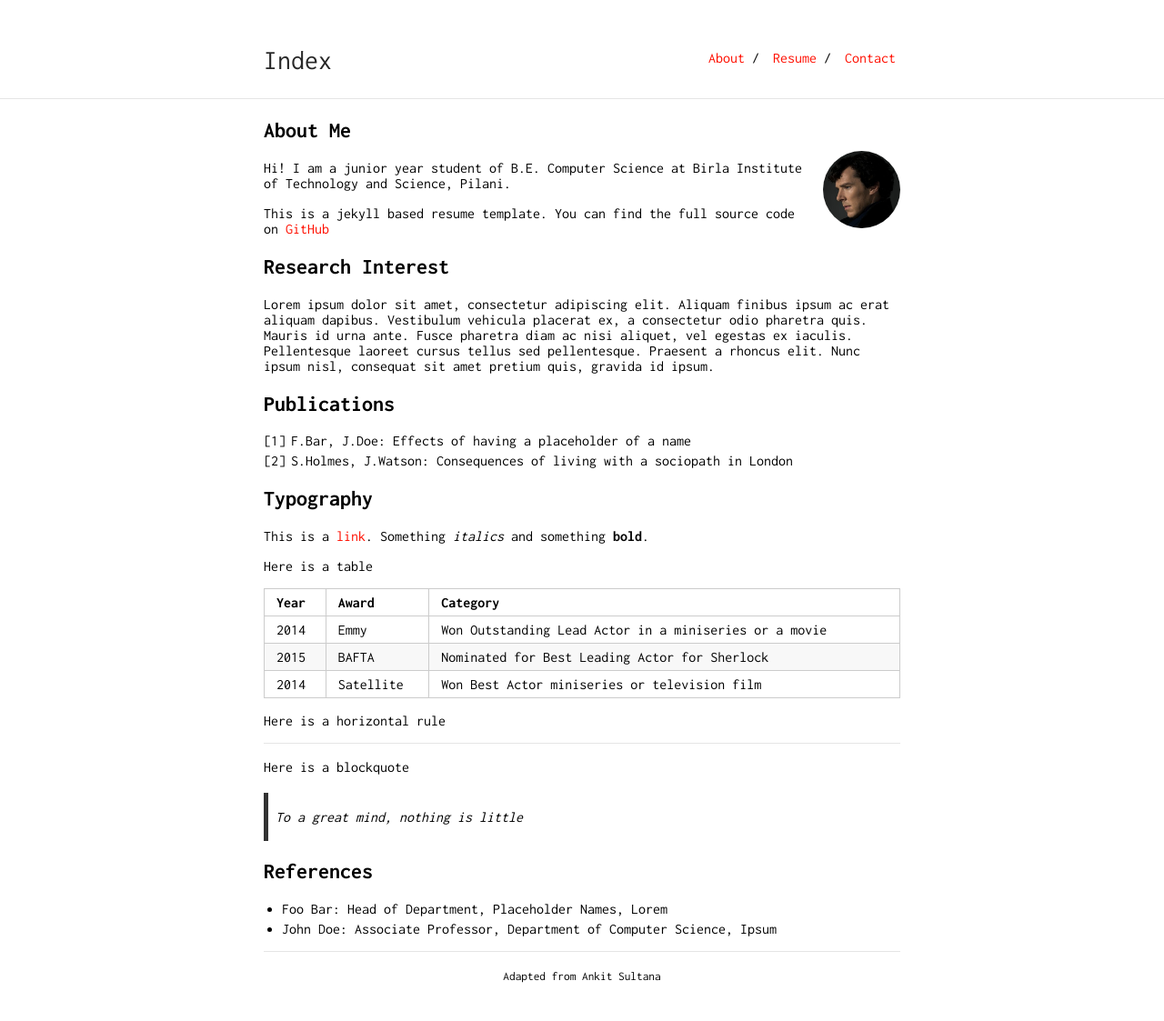
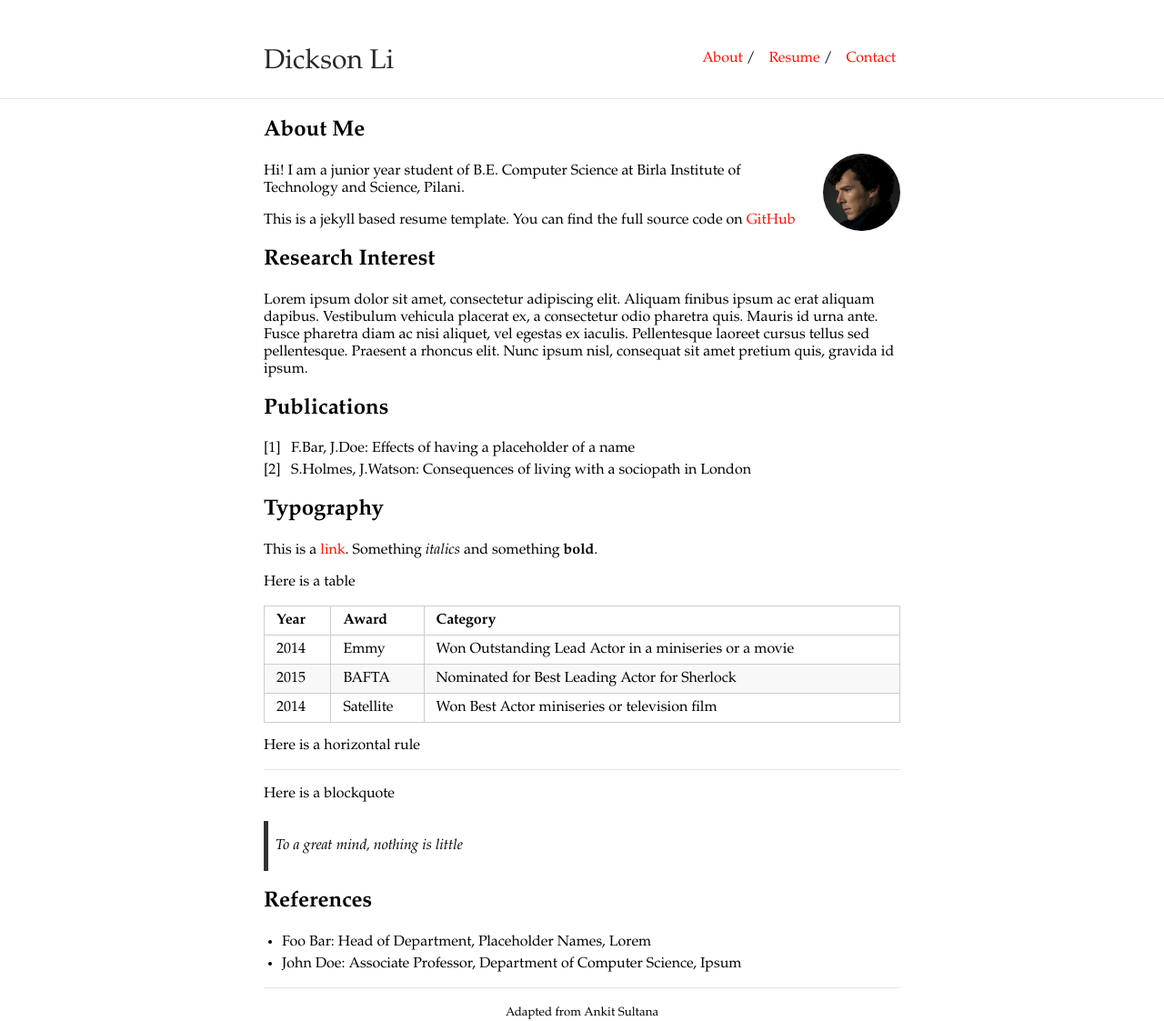
Before and after one commit to nicksolid/nicksolid.github.io, a Jekyll site: the page built from index.md, in a window 1280 px wide. Shown: the whole page at 91% size. Built offline with Jekyll 4.4.1, drawn with Linux system fonts in a browser that asks for light colours; our own code applies the rules of GitHub Pages for plain Markdown files; before the commit the page ends 1081 px from its top, so only the background shows below that.

Commit message:
Test update fonts

```diff
--- a/_config.yml
+++ b/_config.yml
@@ -1,4 +1,4 @@
-title: Index
+title: Dickson Li
 url: "https://dicksonli.com"
 baseurl: ""
 
--- a/_sass/_style.scss
+++ b/_sass/_style.scss
@@ -11,7 +11,7 @@ html {
 }
 body {
     margin: 0;
-    font-family: "Inconsolata";
+    font-family: "Garamond";
     height: 100%;
 }
 a {
```
